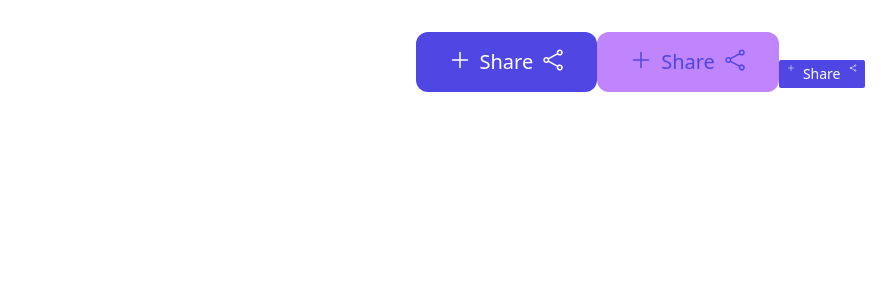
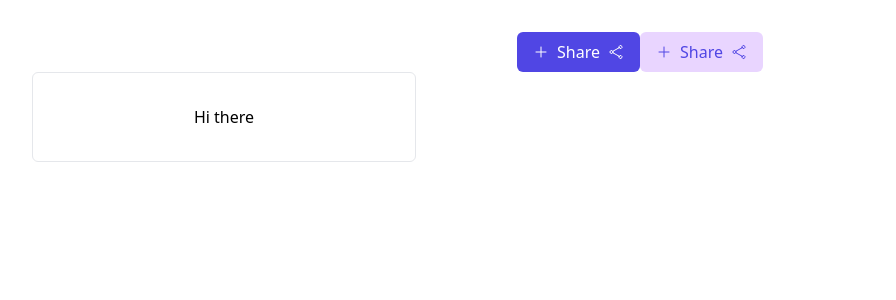
Before and after one commit to KuldeepJha5176/Brainly-frontend, a React (Vite) app: page / in a window 1280 px wide. Shown: the top 300 px of the page, without its empty margins (0-896 px from the left). Built offline with nearby package versions, Linux system fonts and the light colour scheme.

Commit message:
card component

```diff
--- a/src/App.tsx
+++ b/src/App.tsx
@@ -1,5 +1,6 @@
 import './App.css'
 import { Button } from './components/ui/Button'
+import { Card } from './components/ui/card'
 import { PlusIcon } from './Icons/plusIcon'
 import { ShareIcon } from './Icons/shareIcon'
 
@@ -9,28 +10,22 @@ function App() {
     <>
       <Button
         variant={"primary"}
-        startIcon={<PlusIcon size={"lg"} />}
-        endIcon={<ShareIcon size={"lg"} />}
-        size="lg"
+        startIcon={<PlusIcon size={"md"} />}
+        endIcon={<ShareIcon size={"md"} />}
+        size="md"
         title={"Share"}
       ></Button>
 
 <Button
         variant={"secondary"}
-        startIcon={<PlusIcon size={"lg"} />}
-        endIcon={<ShareIcon size={"lg"} />}
-        size="lg"
+        startIcon={<PlusIcon size={"md"} />}
+        endIcon={<ShareIcon size={"md"} />}
+        size="md"
         title={"Share"}
       ></Button>
 
+      <Card />
 
-      <Button
-        variant={"primary"}
-        startIcon={<PlusIcon size={"sm"} />}
-        endIcon={<ShareIcon size={"sm"} />}
-        size="sm"
-        title={"Share"}
-      ></Button>
     </>
   )
 }
--- a/src/components/ui/Button.tsx
+++ b/src/components/ui/Button.tsx
@@ -1,4 +1,4 @@
-import { ReactElement } from "react";
+ import { ReactElement } from "react";
 interface ButtonInterface {
     title: string;
     size: "lg" | "sm" | "md";
@@ -8,20 +8,20 @@ interface ButtonInterface {
 }
 
 const sizeStyles = {
-    "lg": "px-8 py-4 text-xl rounded-xl",
-    "md": "px-4 py-2 text-md rounded-md",
-    "sm": "px-2 py-1 text-sm rounded-sm",
+    "lg": "px-8 py-4 text-xl rounded-xl font-light",
+    "md": "px-4 py-2 text-md rounded-md font-light",
+    "sm": "px-2 py-1 text-sm rounded-sm font-light",
 }
 
 const variantStyles = {
     "primary": "bg-purple-600 text-white",
-    "secondary": "bg-purple-400 text-purple-600",
+    "secondary": "bg-purple-200 text-purple-600",
 }
 
 export function Button(props: ButtonInterface) {
 
     return <button className={sizeStyles[props.size] + " " + variantStyles[props.variant]}>
-        <div className="flex">
+        <div className="flex items-center">
             {props.startIcon}
             <div className="pl-2 pr-2">
                 {props.title}
--- a/src/components/ui/card.tsx
+++ b/src/components/ui/card.tsx
@@ -0,0 +1,7 @@
+export function Card() {
+return <div>
+    <div className="p-8 bg-white rounded-md border-gray-200 max-w-96 border">
+        Hi there
+    </div>
+</div>
+}
```
